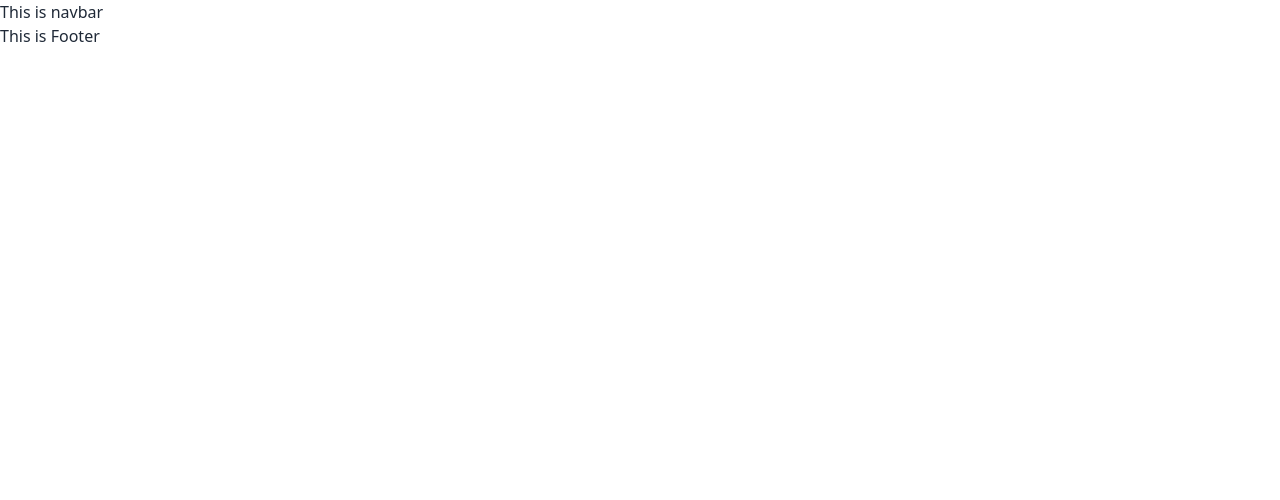
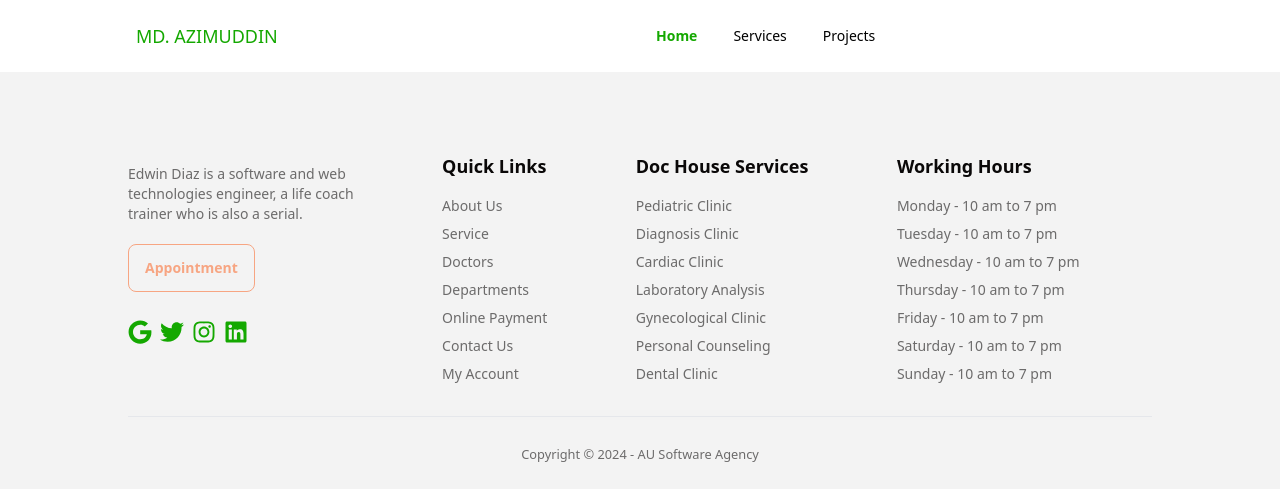
Before and after one commit to azimuddin2/azim-uddin-portfolio, a React (Vite) app: page / in a window 1280 px wide. Shown: the top 500 px of the page. Built offline with nearby package versions, Linux system fonts and the light colour scheme.

Commit message:
added navbar and footer task

```diff
--- a/package.json
+++ b/package.json
@@ -14,7 +14,9 @@
     "match-sorter": "^6.3.4",
     "react": "^18.2.0",
     "react-dom": "^18.2.0",
+    "react-icons": "^5.1.0",
     "react-router-dom": "^6.22.3",
+    "react-scroll-to-top": "^3.0.0",
     "sort-by": "^1.2.0"
   },
   "devDependencies": {
--- a/src/pages/Shared/Footer/Footer.jsx
+++ b/src/pages/Shared/Footer/Footer.jsx
@@ -1,10 +1,69 @@
-import React from 'react';
+import { FaGoogle, FaTwitter, FaInstagram, FaLinkedin } from 'react-icons/fa';
+import { Link } from 'react-router-dom';
+import ScrollToTop from 'react-scroll-to-top';
 
 const Footer = () => {
     return (
-        <div>
-            <h1>This is Footer</h1>
-        </div>
+        <footer
+            style={{ background: 'var(--Dark-07, #F3F3F3)' }}
+            className="pt-20 px-6 lg:px-0"
+        >
+            <div className='footer max-w-screen-lg lg:mx-auto pb-8 border-b'>
+                <div>
+                    {/* <img src={logo} alt="Logo" style={{ height: "44px" }} /> */}
+                    <p className='my-3 text-accent text-sm'>Edwin Diaz is a software and web <br /> technologies engineer, a life coach <br /> trainer who is also a serial.</p>
+                    <Link to="/appointment" className='group'>
+                        <button className='btn btn-outline btn-secondary group-hover:text-white capitalize'>Appointment</button>
+                    </Link>
+                    <div className='flex items-center mt-5'>
+                        <p className='text-primary text-2xl mr-2 cursor-pointer'><FaGoogle></FaGoogle></p>
+                        <p className='text-primary text-2xl mr-2 cursor-pointer'><FaTwitter></FaTwitter></p>
+                        <p className='text-primary text-2xl mr-2 cursor-pointer'><FaInstagram></FaInstagram></p>
+                        <p className='text-primary text-2xl cursor-pointer'><FaLinkedin></FaLinkedin></p>
+                    </div>
+                </div>
+                <div>
+                    <span className=" text-neutral font-bold text-lg mb-2">Quick Links</span>
+                    <a href="/" className="link link-hover text-accent font-medium">About Us</a>
+                    <a href="/" className="link link-hover text-accent font-medium">Service</a>
+                    <a href="/" className="link link-hover text-accent font-medium">Doctors</a>
+                    <a href="/" className="link link-hover text-accent font-medium">Departments</a>
+                    <a href="/" className="link link-hover text-accent font-medium">Online Payment</a>
+                    <a href="/" className="link link-hover text-accent font-medium">Contact Us</a>
+                    <a href="/" className="link link-hover text-accent font-medium">My Account</a>
+                </div>
+                <div>
+                    <span className="text-neutral font-bold text-lg mb-2">Doc House Services</span>
+                    <a href="/" className="link link-hover text-accent font-medium">Pediatric Clinic</a>
+                    <a href="/" className="link link-hover text-accent font-medium">Diagnosis Clinic</a>
+                    <a href="/" className="link link-hover text-accent font-medium">Cardiac Clinic</a>
+                    <a href="/" className="link link-hover text-accent font-medium">Laboratory Analysis</a>
+                    <a href="/" className="link link-hover text-accent font-medium">Gynecological Clinic</a>
+                    <a href="/" className="link link-hover text-accent font-medium">Personal Counseling</a>
+                    <a href="/" className="link link-hover text-accent font-medium">Dental Clinic</a>
+                </div>
+                <div>
+                    <span className="text-neutral font-bold text-lg mb-2">Working Hours</span>
+                    <a href="/" className="link link-hover text-accent font-medium">Monday - 10 am to 7 pm</a>
+                    <a href="/" className="link link-hover text-accent font-medium">Tuesday - 10 am to 7 pm</a>
+                    <a href="/" className="link link-hover text-accent font-medium">Wednesday - 10 am to 7 pm</a>
+                    <a href="/" className="link link-hover text-accent font-medium">Thursday - 10 am to 7 pm</a>
+                    <a href="/" className="link link-hover text-accent font-medium">Friday - 10 am to 7 pm</a>
+                    <a href="/" className="link link-hover text-accent font-medium">Saturday - 10 am to 7 pm</a>
+                    <a href="/" className="link link-hover text-accent font-medium">Sunday - 10 am to 7 pm</a>
+                </div>
+            </div>
+            <p className='text-center text-accent py-6'><small>Copyright © 2024 - AU Software Agency</small></p>
+            <ScrollToTop
+                smooth
+                className="animate-bounce flex justify-center items-center"
+                color="#fff"
+                width="18"
+                height="18"
+                top="400"
+                style={{ background: "#F7A582", boxShadow: 'none', borderRadius: "5px" }}
+            />
+        </footer>
     );
 };
 
--- /dev/null
+++ b/src/pages/Shared/Navbar/CustomLink.jsx
@@ -0,0 +1,24 @@
+import { Link, useMatch, useResolvedPath } from "react-router-dom";
+
+const CustomLink = ({ children, to, ...props }) => {
+    let resolved = useResolvedPath(to);
+    let match = useMatch({ path: resolved.pathname, end: true });
+
+    return (
+        <Link className='mb-1 lg:mb-0'
+            style={{
+                // background: match ? '#F7A582' : 'none',
+                fontWeight: match ? '600' : '500',
+                borderRadius: '2px',
+                marginRight: '4px',
+                color: match ? '#14a800' : 'black',
+            }}
+            to={to}
+            {...props}
+        >
+            {children}
+        </Link>
+    );
+};
+
+export default CustomLink;
--- a/src/pages/Shared/Navbar/Navbar.jsx
+++ b/src/pages/Shared/Navbar/Navbar.jsx
@@ -1,9 +1,56 @@
-import React from 'react';
+import { Link } from 'react-router-dom';
+import CustomLink from './CustomLink';
+import { IoHomeOutline } from 'react-icons/io5';
+import { LuCalendarClock } from 'react-icons/lu';
 
 const Navbar = () => {
+
+    const navOptions = <>
+        <li>
+            <CustomLink to='/'>
+                <IoHomeOutline className='text-lg lg:hidden' /> Home
+            </CustomLink>
+        </li>
+        <li>
+            <CustomLink to='/services'>
+                <IoHomeOutline className='text-lg lg:hidden' /> Services
+            </CustomLink>
+        </li>
+        <li>
+            <CustomLink to='/projects'>
+                <LuCalendarClock className='text-lg lg:hidden' /> Projects
+            </CustomLink>
+        </li>
+    </>
+
     return (
-        <div>
-            <h1>This is navbar</h1>
+        <div className='text-secondary py-1 px-2 lg:px-0'>
+            <div className="navbar container mx-auto max-w-screen-lg">
+                <div className="navbar-start">
+                    <Link to="/">
+                        <h2 className='text-primary text-lg font-medium'>MD. AZIMUDDIN</h2>
+                        {/* <img className='w-full' style={{ height: "40px" }} src={logo} alt="Logo" /> */}
+                    </Link>
+                </div>
+                <div className="navbar-center hidden lg:flex items-center">
+                    <ul className="flex items-center menu menu-horizontal p-0 text-white">
+                        {navOptions}
+                    </ul>
+                </div>
+                <div className="navbar-end lg:hidden">
+                    <div className="dropdown">
+                        <label htmlFor='' tabIndex="0" className="btn btn-ghost lg:hidden">
+                            <svg xmlns="http://www.w3.org/2000/svg" className="h-5 w-5" fill="none" viewBox="0 0 24 24" stroke="currentColor"><path strokeLinecap="round" strokeLinejoin="round" strokeWidth="2" d="M4 6h16M4 12h8m-8 6h16" /></svg>
+                        </label>
+                        <ul
+                            tabIndex="0"
+                            className="menu menu-compact dropdown-content mt-3 p-5 shadow  w-60 right-6 responsive-navbar"
+                        >
+                            {navOptions}
+                        </ul>
+                    </div>
+                </div>
+            </div>
         </div>
     );
 };
--- a/tailwind.config.js
+++ b/tailwind.config.js
@@ -7,5 +7,20 @@ export default {
   theme: {
     extend: {},
   },
+  daisyui: {
+    themes: [
+      {
+        mytheme: {
+          primary: "#14a800",
+          secondary: "#F7A582",
+          accent: "#6C6B6B",
+          neutral: "#0A0808",
+          "base-100": "#ffffff",
+        },
+      },
+      "dark",
+      "cupcake",
+    ],
+  },
   plugins: [require("daisyui")],
 }
```
Also changed, not shown: 1 other file (tests, documents, lock files or other folders).
